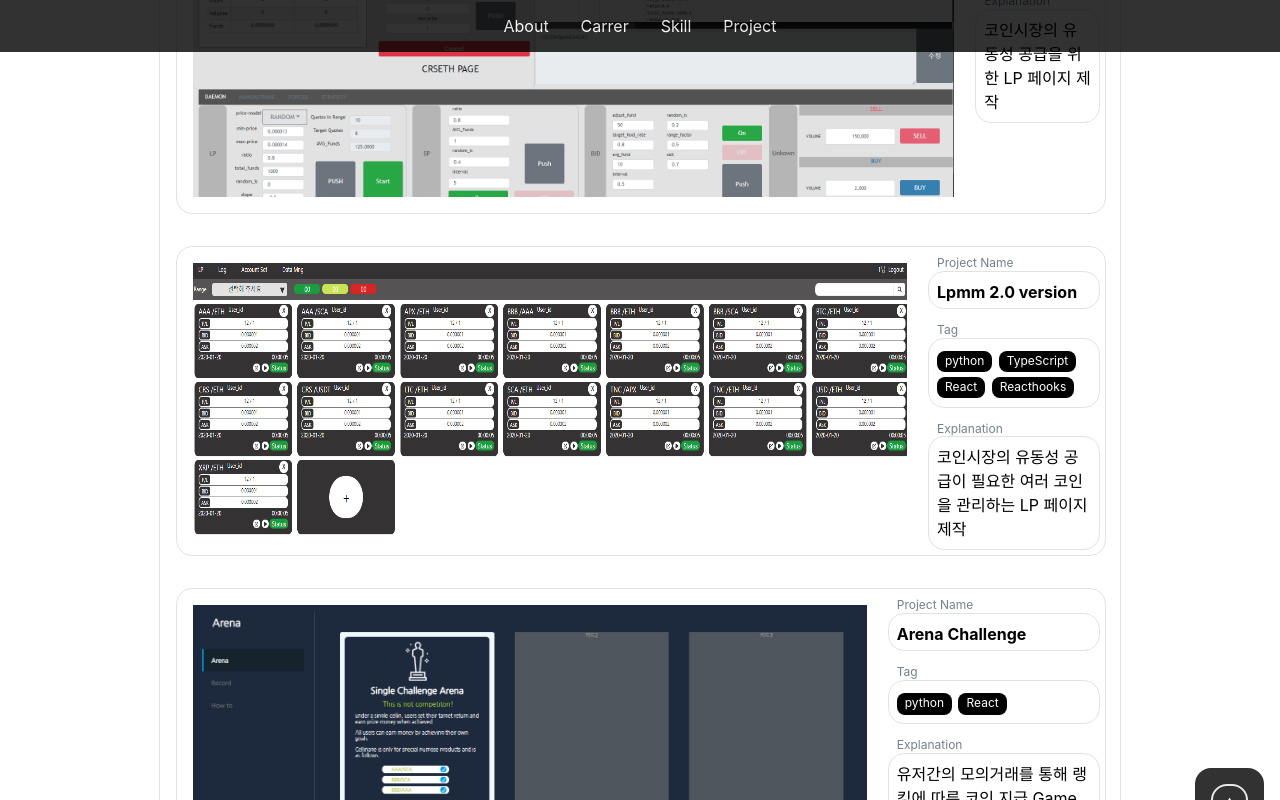
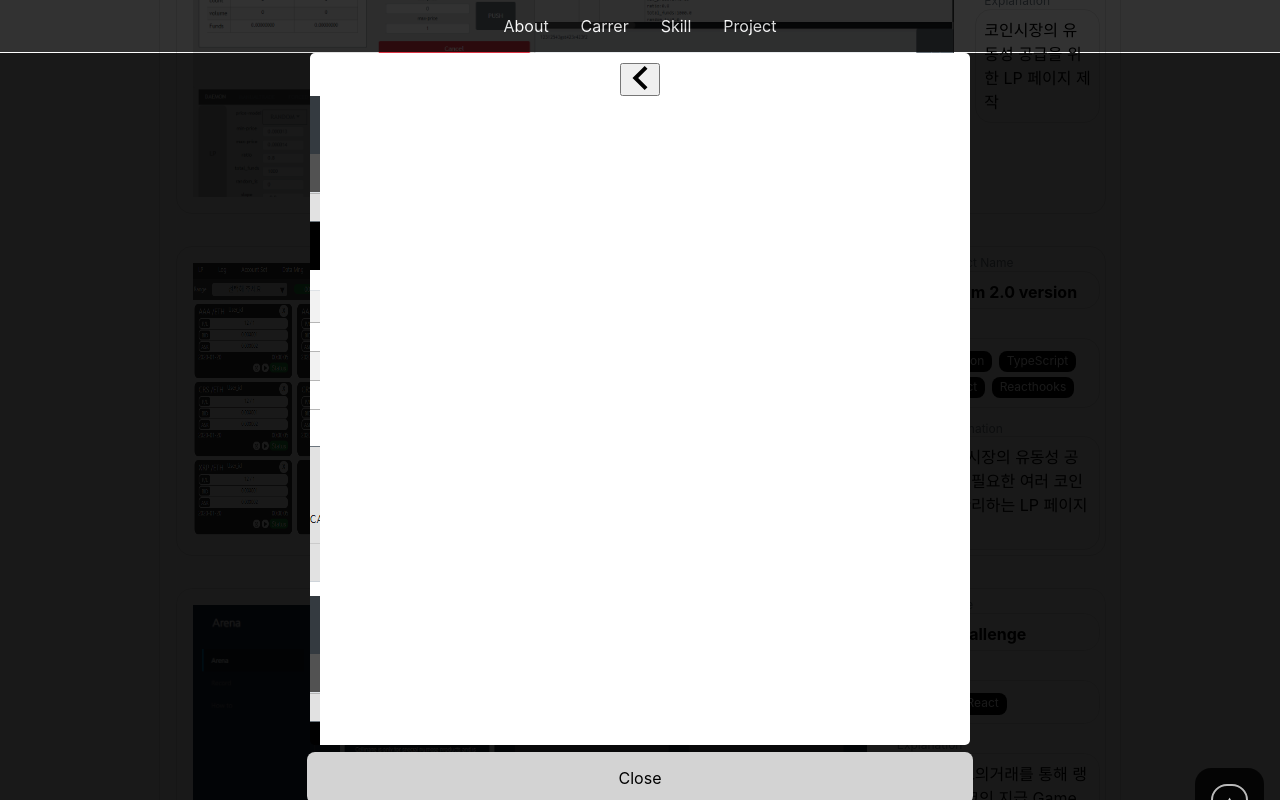
Before and after one commit to jhguma/index, a React (Create React App) app: page / in a window 1280 px wide. Both pictures are taken after a click on the element 641 px from the left and 4059 px from the top of the page. Shown: the part 3659-4459 px from the top of the page. Built offline with nearby package versions, Linux system fonts and the light colour scheme.

Commit message:
프로젝트별 모달 연결 js생성

```diff
--- /dev/null
+++ b/src/Component/Information/Arena.js
@@ -0,0 +1,96 @@
+import React, {Component} from 'react';
+import styled from 'styled-components';
+import PropTypes from 'prop-types';
+import 'Component/Information/modal.css';
+import Tag from 'Component/Tag';
+import Slideshow from 'Component/Slider';
+
+const BackGround = styled.div`
+  position: fixed;
+  top: ${props => (props.resize === 300 ? 0 : 3.3)}rem;
+  bottom: ${props => (props.resize === 300 ? 3.3 : 0)}rem;
+  left: 0px;
+  right: 0px;
+  background-color: rgba(0, 0, 0, 0.9);
+`;
+
+const ModalContainer = styled.div`
+  border-radius: 5px;
+  max-width: ${props => (props.resize === 300 ? 80 : 50)}%;
+  height: 90%;
+  margin: auto;
+  padding: 0.625rem;
+  background-color: #fff;
+  overflow: auto;
+`;
+
+const ModalFooter = styled.div`
+  max-width: ${props => (props.resize === 300 ? 79.5 : 49.5)}%;
+  background: #d3d3d3;
+  padding: 1rem;
+  margin: auto;
+  margin-top: 0.4rem;
+  border-radius: 0.5rem;
+  cursor: pointer;
+
+  &:hover {
+    background: #e2e2e2;
+  }
+`;
+
+const Title = styled.div`
+  font-size: 1rem;
+  font-weight: 500;
+  margin-right: auto;
+  position: relative;
+  &::before {
+    width: 90px;
+    position: absolute;
+    content: '프로젝트 명';
+    top: -26px;
+    font-weight: normal;
+    font-size: 13px;
+    color: #3680b0;
+    text-align: left;
+  }
+`;
+
+class Arena extends Component {
+  render() {
+    const {resize, tag, onClick} = this.props;
+    window.onkeydown = event => {
+      if (event.keyCode === 27) {
+        onClick();
+      }
+    };
+    return (
+      <BackGround className="backdropStyle" id="stackoverflow" resize={resize}>
+        <ModalContainer resize={resize}>
+          <Slideshow slideImages={['lpV1Main']} />
+          <div className="ModalHeaderWrap">
+            <Title>Ability</Title>
+            <Tag tags={tag} />
+          </div>
+          <div className="ModalBody">content</div>
+        </ModalContainer>
+        <ModalFooter resize={resize} onClick={onClick}>
+          Close
+        </ModalFooter>
+      </BackGround>
+    );
+  }
+}
+
+Arena.propTypes = {
+  resize: PropTypes.number,
+  tag: PropTypes.string,
+  onClick: PropTypes.func,
+};
+
+Arena.defaultProps = {
+  resize: 1004,
+  tag: '',
+  onClick: () => {},
+};
+
+export default Arena;
--- /dev/null
+++ b/src/Component/Information/LpV1.js
@@ -0,0 +1,96 @@
+import React, {Component} from 'react';
+import styled from 'styled-components';
+import PropTypes from 'prop-types';
+import 'Component/Information/modal.css';
+import Tag from 'Component/Tag';
+import Slideshow from 'Component/Slider';
+
+const BackGround = styled.div`
+  position: fixed;
+  top: ${props => (props.resize === 300 ? 0 : 3.3)}rem;
+  bottom: ${props => (props.resize === 300 ? 3.3 : 0)}rem;
+  left: 0px;
+  right: 0px;
+  background-color: rgba(0, 0, 0, 0.9);
+`;
+
+const ModalContainer = styled.div`
+  border-radius: 5px;
+  max-width: ${props => (props.resize === 300 ? 80 : 50)}%;
+  height: 90%;
+  margin: auto;
+  padding: 0.625rem;
+  background-color: #fff;
+  overflow: auto;
+`;
+
+const ModalFooter = styled.div`
+  max-width: ${props => (props.resize === 300 ? 79.5 : 49.5)}%;
+  background: #d3d3d3;
+  padding: 1rem;
+  margin: auto;
+  margin-top: 0.4rem;
+  border-radius: 0.5rem;
+  cursor: pointer;
+
+  &:hover {
+    background: #e2e2e2;
+  }
+`;
+
+const Title = styled.div`
+  font-size: 1rem;
+  font-weight: 500;
+  margin-right: auto;
+  position: relative;
+  &::before {
+    width: 90px;
+    position: absolute;
+    content: '프로젝트 명';
+    top: -26px;
+    font-weight: normal;
+    font-size: 13px;
+    color: #3680b0;
+    text-align: left;
+  }
+`;
+
+class LpV1 extends Component {
+  render() {
+    const {resize, tag, onClick} = this.props;
+    window.onkeydown = event => {
+      if (event.keyCode === 27) {
+        onClick();
+      }
+    };
+    return (
+      <BackGround className="backdropStyle" id="stackoverflow" resize={resize}>
+        <ModalContainer resize={resize}>
+          <Slideshow slideImages={['lpV1Main']} />
+          <div className="ModalHeaderWrap">
+            <Title>Ability</Title>
+            <Tag tags={tag} />
+          </div>
+          <div className="ModalBody">content</div>
+        </ModalContainer>
+        <ModalFooter resize={resize} onClick={onClick}>
+          Close
+        </ModalFooter>
+      </BackGround>
+    );
+  }
+}
+
+LpV1.propTypes = {
+  resize: PropTypes.number,
+  tag: PropTypes.string,
+  onClick: PropTypes.func,
+};
+
+LpV1.defaultProps = {
+  resize: 1004,
+  tag: '',
+  onClick: () => {},
+};
+
+export default LpV1;
--- /dev/null
+++ b/src/Component/Information/LpV2.js
@@ -0,0 +1,96 @@
+import React, {Component} from 'react';
+import styled from 'styled-components';
+import PropTypes from 'prop-types';
+import 'Component/Information/modal.css';
+import Tag from 'Component/Tag';
+import Slideshow from 'Component/Slider';
+
+const BackGround = styled.div`
+  position: fixed;
+  top: ${props => (props.resize === 300 ? 0 : 3.3)}rem;
+  bottom: ${props => (props.resize === 300 ? 3.3 : 0)}rem;
+  left: 0px;
+  right: 0px;
+  background-color: rgba(0, 0, 0, 0.9);
+`;
+
+const ModalContainer = styled.div`
+  border-radius: 5px;
+  max-width: ${props => (props.resize === 300 ? 80 : 50)}%;
+  height: 90%;
+  margin: auto;
+  padding: 0.625rem;
+  background-color: #fff;
+  overflow: auto;
+`;
+
+const ModalFooter = styled.div`
+  max-width: ${props => (props.resize === 300 ? 79.5 : 49.5)}%;
+  background: #d3d3d3;
+  padding: 1rem;
+  margin: auto;
+  margin-top: 0.4rem;
+  border-radius: 0.5rem;
+  cursor: pointer;
+
+  &:hover {
+    background: #e2e2e2;
+  }
+`;
+
+const Title = styled.div`
+  font-size: 1rem;
+  font-weight: 500;
+  margin-right: auto;
+  position: relative;
+  &::before {
+    width: 90px;
+    position: absolute;
+    content: '프로젝트 명';
+    top: -26px;
+    font-weight: normal;
+    font-size: 13px;
+    color: #3680b0;
+    text-align: left;
+  }
+`;
+
+class LpV2 extends Component {
+  render() {
+    const {resize, tag, onClick} = this.props;
+    window.onkeydown = event => {
+      if (event.keyCode === 27) {
+        onClick();
+      }
+    };
+    return (
+      <BackGround className="backdropStyle" id="stackoverflow" resize={resize}>
+        <ModalContainer resize={resize}>
+          <Slideshow slideImages={['lpV1Main']} />
+          <div className="ModalHeaderWrap">
+            <Title>Ability</Title>
+            <Tag tags={tag} />
+          </div>
+          <div className="ModalBody">content</div>
+        </ModalContainer>
+        <ModalFooter resize={resize} onClick={onClick}>
+          Close
+        </ModalFooter>
+      </BackGround>
+    );
+  }
+}
+
+LpV2.propTypes = {
+  resize: PropTypes.number,
+  tag: PropTypes.string,
+  onClick: PropTypes.func,
+};
+
+LpV2.defaultProps = {
+  resize: 1004,
+  tag: '',
+  onClick: () => {},
+};
+
+export default LpV2;
--- a/src/Component/Information/index.js
+++ b/src/Component/Information/index.js
@@ -1 +1,4 @@
 export {default as StackOverFlow} from 'Component/Information/StackOverFlow';
+export {default as LpV1} from 'Component/Information/LpV1';
+export {default as LpV2} from 'Component/Information/LpV2';
+export {default as Arena} from 'Component/Information/Arena';
--- a/src/Component/Project/index.js
+++ b/src/Component/Project/index.js
@@ -1,7 +1,7 @@
 import React from 'react';
 import styled from 'styled-components';
 import PropTypes from 'prop-types';
-import {StackOverFlow} from 'Component/Information';
+import {StackOverFlow,LpV1,LpV2,Arena} from 'Component/Information';
 import PostBox from './PostBox';
 
 const ProjectContainer = styled.div`
@@ -39,11 +39,22 @@ class Project extends React.Component {
     const {resize} = this.props;
     const {toggleClose} = this;
     const {ability, lpV1, lpV2, arena, tag} = this.state;
-
     if (name === ability) {
       this.setState({
         Modal: <StackOverFlow resize={resize} tag={tag.stackOverFlow} onClick={toggleClose} />,
       });
+    }else if(name === lpV1) {
+      this.setState({
+        Modal: <LpV1 resize={resize} tag={tag.lpV1} onClick={toggleClose} />,
+      });
+    }else if(name ===lpV2) {
+      this.setState({
+        Modal : <LpV2 resize={resize} tag={tag.lpV2} onClick={toggleClose} />
+      })
+    }else if(name === arena) {
+      this.setState({
+        Modal : <Arena resize={resize} tag={tag.arena} onClick={toggleClose} />
+      })
     }
   };
 
```
